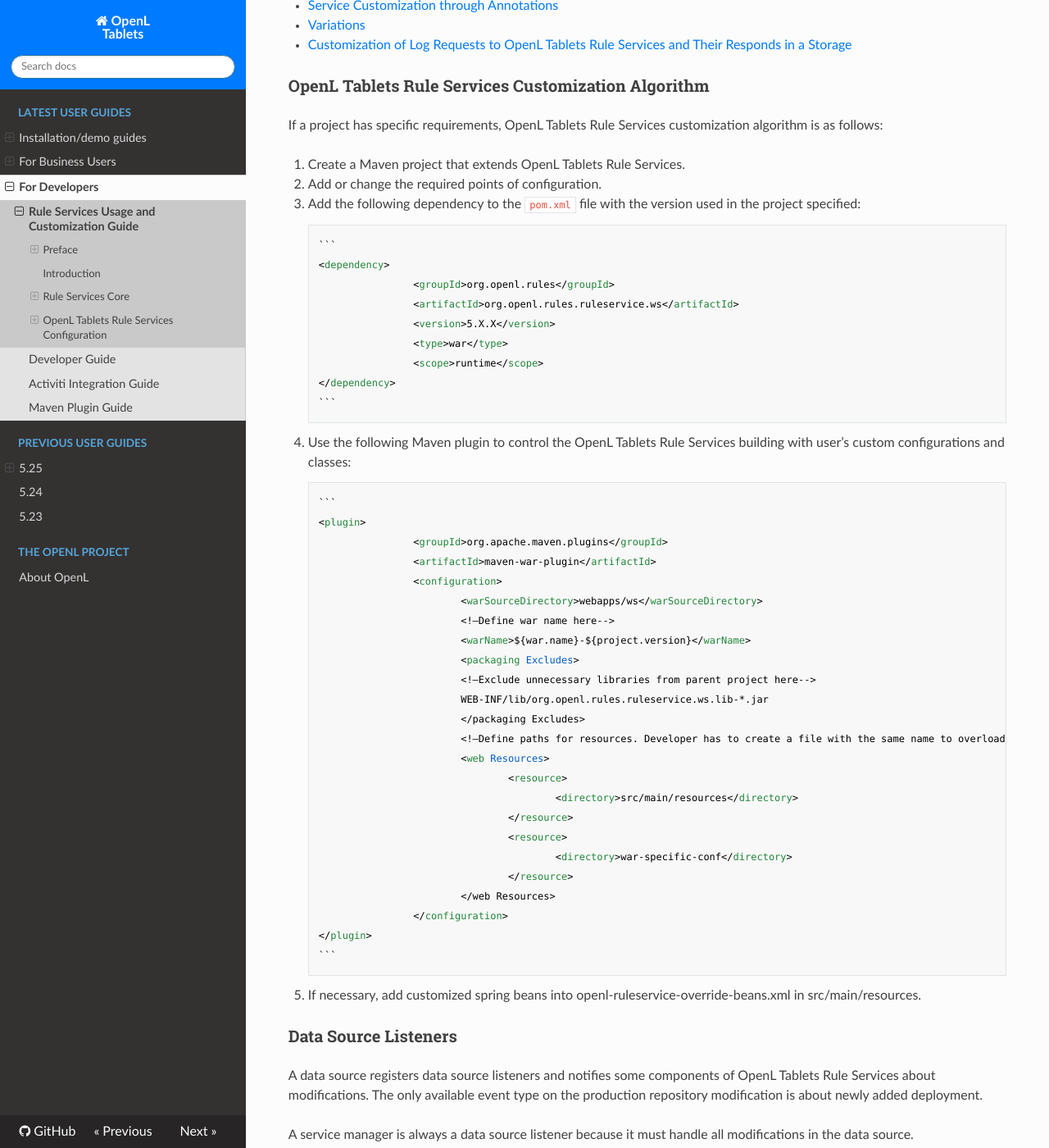
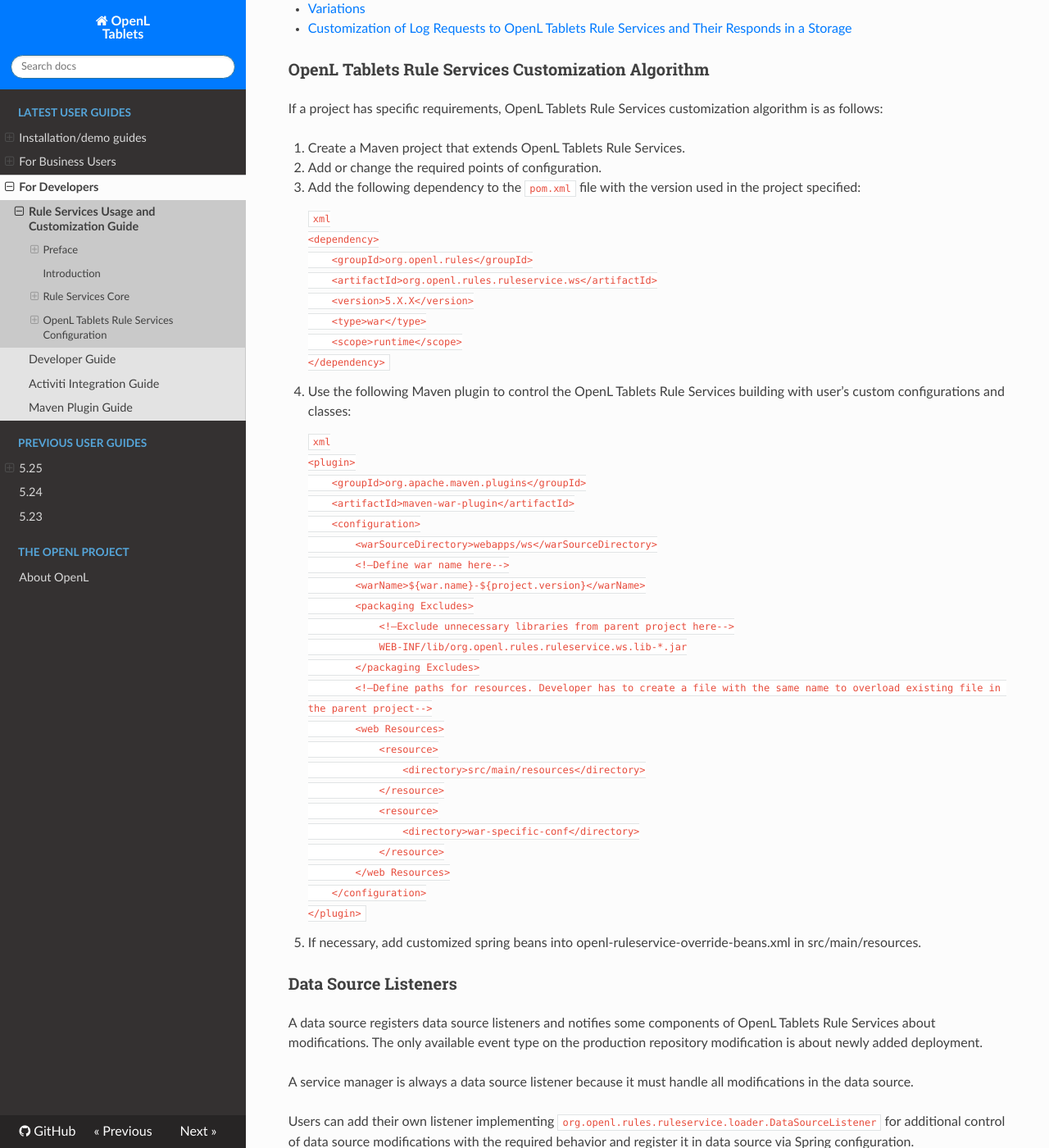
Before and after one commit to agradus/OpenLdocs, an MkDocs documentation site: the page built from docs/documentation/guides/rule_services_usage_and_customization_guide.md, in a window 1280 px wide and 1400 px high, scrolled down 31817 px. Shown: the whole window at 82% size. Built offline with MkDocs 1.6.1, drawn with Linux system fonts in a browser that asks for light colours; nearby versions of some CDN libraries; some of the changed text lies outside the part shown.

Commit message:
Formatting

````diff
--- a/docs/documentation/guides/rule_services_usage_and_customization_guide.md
+++ b/docs/documentation/guides/rule_services_usage_and_customization_guide.md
@@ -152,11 +152,11 @@
 
 `OpenLServiceFactoryBean` is a factory bean implementation used to create a proxy object to interact with OpenL Tablets service. To create a proxy object, define a been factory as described in the following example:
 
-```
+```xml
 <bean id="service1" class="org.openl.rules.ruleservice.simple.OpenLServiceFactoryBean">
-        <!-- <property name="rulesFrontend" ref="frontend"/> optional. For custom implementation of RulesFrontend  -->
-        <property name="serviceName" value="service1"/>
-        <property name="proxyInterface" value="com.myproject.Service1"/>
+    <!-- <property name="rulesFrontend" ref="frontend"/> optional. For custom implementation of RulesFrontend  -->
+    <property name="serviceName" value="service1"/>
+    <property name="proxyInterface" value="com.myproject.Service1"/>
 </bean>
 ```
 
@@ -899,13 +899,13 @@
 
 By default, only three threads are used to compile rules in parallel:
 
-```
+```properties
 ruleservice.instantiation.strategy.maxthreadsforcompile = 3
 ```
 
 For example, to permit only one thread to compile rules, set value to one as follows:
 
-```
+```properties
 ruleservice.instantiation.strategy.maxthreadsforcompile = 1
 ```
 
@@ -919,7 +919,7 @@
 
 By default, the lazy initialization strategy is enabled:
 
-```
+```properties
 ruleservice.instantiation.strategy.lazy = true
 ```
 
@@ -942,7 +942,7 @@
 
 The default CORS configuration is as follows:
 
-```
+```properties
 cors.allowed.origins =
 cors.allowed.methods = GET,OPTIONS,HEAD,PUT,POST
 cors.allowed.headers = Content-Type,Accept,api_key,Authorization
@@ -981,7 +981,7 @@
 
 By default, logging requests to OpenL Tablets Rule Services and their responds is disabled:
 
-```
+```properties
 ruleservice.store.logs.enabled = false
 ```
 
@@ -993,21 +993,23 @@
 
 1.  Download the OpenL Tablets Rule Services full web application at <https://openl-tablets.org/downloads> or use the following Maven command:
 
-```
-mvn dependency:copy -Dartifact=org.openl.rules:org.openl.rules.ruleservice.ws.full:<openl version here>:war -DoutputDirectory=./
-```
+    ```sh
+    mvn dependency:copy -Dartifact=org.openl.rules:org.openl.rules.ruleservice.ws.full:<openl version here>:war -DoutputDirectory=./
+    ```
 
 1.  Enable the Cassandra Storing Log feature using the `ruleservice.store.logs.cassandra.enabled=true `setting in the` application.properties `file`.`
 2.  Set up Cassandra connection settings defined in the `application.properties` file as described in the following lines:
 
-        ```datastax-java-driver.basic.load-balancing-policy.local-datacenter = datacenter1
-        datastax-java-driver.basic.contact-points.0 = 127.0.0.1:9042
-        datastax-java-driver.basic.session-keyspace = openl_ws_logging
-        datastax-java-driver.advanced.protocol.version = V4
-        datastax-java-driver.advanced.auth-provider.username =
-        datastax-java-driver.advanced.auth-provider.password =```
-
-            For more information on Cassandra, see <https://docs.datastax.com/en/developer/java-driver/4.5/manual/core/configuration/>. For more information on connection configuration options, see <https://docs.datastax.com/en/developer/java-driver/4.5/manual/core/configuration/reference/>.
+    ```properties
+    datastax-java-driver.basic.load-balancing-policy.local-datacenter = datacenter1
+    datastax-java-driver.basic.contact-points.0 = 127.0.0.1:9042
+    datastax-java-driver.basic.session-keyspace = openl_ws_logging
+    datastax-java-driver.advanced.protocol.version = V4
+    datastax-java-driver.advanced.auth-provider.username =
+    datastax-java-driver.advanced.auth-provider.password =
+    ```
+
+    For more information on Cassandra, see <https://docs.datastax.com/en/developer/java-driver/4.5/manual/core/configuration/>. For more information on connection configuration options, see <https://docs.datastax.com/en/developer/java-driver/4.5/manual/core/configuration/reference/>.
 
 3.  Before running the application, create a keyspace in Cassandra as described in <https://docs.datastax.com/en/cql/3.1/cql/cql_reference/create_keyspace_r.html>.
 4.  To create a schema in the Cassandra database, start OpenL Tablets Rule Services for the first time with the `ruleservice.store.logs.cassandra.schema.create = true` property.
@@ -1036,24 +1038,26 @@
 
 1.  Download the OpenL Tablets Rule Services full web application at <https://openl-tablets.org/downloads> or use the following Maven command:
 
-        ```
-        mvn dependency:copy -Dartifact=org.openl.rules:org.openl.rules.ruleservice.ws.full:<openl version here>:war -DoutputDirectory=./
-        ```
+    ```sh
+    mvn dependency:copy -Dartifact=org.openl.rules:org.openl.rules.ruleservice.ws.full:<openl version here>:war -DoutputDirectory=./
+    ```
 
 1.  Enable the relational database Storing Log feature using the `ruleservice.store.logs.db.enabled=true` setting` `in the `application.properties` file.
 2.  Set up the Hibernate connection settings defined in the `application.properties` file as described in the following lines:
 
-        ```hibernate.connection.driver_class=oracle.jdbc.driver.OracleDriver
-        hibernate.connection.url=
-        hibernate.connection.username=
-        hibernate.connection.password=
-        hibernate.show_sql=false
-        hibernate.hbm2ddl.auto=update
-        hibernate.connection.provider_class=org.hibernate.hikaricp.internal.HikariCPConnectionProvider
-        hibernate.hikari.connectionTimeout=20000
-        hibernate.hikari.minimumIdle=10
-        hibernate.hikari.maximumPoolSize=20
-        hibernate.hikari.idleTimeout=300000```
+    ```properties
+    hibernate.connection.driver_class=oracle.jdbc.driver.OracleDriver
+    hibernate.connection.url=
+    hibernate.connection.username=
+    hibernate.connection.password=
+    hibernate.show_sql=false
+    hibernate.hbm2ddl.auto=update
+    hibernate.connection.provider_class=org.hibernate.hikaricp.internal.HikariCPConnectionProvider
+    hibernate.hikari.connectionTimeout=20000
+    hibernate.hikari.minimumIdle=10
+    hibernate.hikari.maximumPoolSize=20
+    hibernate.hikari.idleTimeout=300000
+    ```
 
 Relational database is supported via the Hibernate framework. Hibernate connection properties, such as `hibernate.connection.driver_class` and `hibernate.connection.url`, must be used to configure a connection to a relational database. For a full list of properties, see Hibernate documentation at [https://docs.jboss.org/hibernate/orm/5.6/userguide/html_single/Hibernate_User_Guide.html\#database](https://docs.jboss.org/hibernate/orm/5.6/userguide/html_single/Hibernate_User_Guide.html#database).
 
@@ -1083,19 +1087,19 @@
 
 1.  Download the OpenL Tablets Rule Services full web application at <https://openl-tablets.org/downloads> or use the following Maven command:
 
-        ```
-        mvn dependency:copy -Dartifact=org.openl.rules:org.openl.rules.ruleservice.ws.all:<openl version here>:war -DoutputDirectory=./
-        ```
+    ```sh
+    mvn dependency:copy -Dartifact=org.openl.rules:org.openl.rules.ruleservice.ws.all:<openl version here>:war -DoutputDirectory=./
+    ```
 
 1.  Set up Hive connection settings defined in the `application.properties` file as follows:
 
-        ```
-        ruleservice.store.logs.hive.enabled = true
-        hive.connection.url = jdbc:hive2://localhost:10000/default
-        hive.connection.username =
-        hive.connection.password =
-        hive.connection.pool.maxSize = 10
-        ```
+    ```properties
+    ruleservice.store.logs.hive.enabled = true
+    hive.connection.url = jdbc:hive2://localhost:10000/default
+    hive.connection.username =
+    hive.connection.password =
+    hive.connection.pool.maxSize = 10
+    ```
 
 The following properties can be modified to configure Hive:
 
@@ -1144,42 +1148,42 @@
 2.  Add or change the required points of configuration.
 3.  Add the following dependency to the `pom.xml` file with the version used in the project specified:
 
-        ```
-        <dependency>
-                        <groupId>org.openl.rules</groupId>
-                        <artifactId>org.openl.rules.ruleservice.ws</artifactId>
-                        <version>5.X.X</version>
-                        <type>war</type>
-                        <scope>runtime</scope>
-        </dependency>
-        ```
+    ```xml
+    <dependency>
+        <groupId>org.openl.rules</groupId>
+        <artifactId>org.openl.rules.ruleservice.ws</artifactId>
+        <version>5.X.X</version>
+        <type>war</type>
+        <scope>runtime</scope>
+    </dependency>
+    ```
 
 1.  Use the following Maven plugin to control the OpenL Tablets Rule Services building with user’s custom configurations and classes:
 
-        ```
-        <plugin>
-                        <groupId>org.apache.maven.plugins</groupId>
-                        <artifactId>maven-war-plugin</artifactId>
-                        <configuration>
-                                <warSourceDirectory>webapps/ws</warSourceDirectory>
-                                <!—Define war name here-->
-                                <warName>${war.name}-${project.version}</warName>
-                                <packaging Excludes>
-                                <!—Exclude unnecessary libraries from parent project here-->
-                                WEB-INF/lib/org.openl.rules.ruleservice.ws.lib-*.jar
-                                </packaging Excludes>
-                                <!—Define paths for resources. Developer has to create a file with the same name to overload existing file in the parent project-->
-                                <web Resources>
-                                        <resource>
-                                                <directory>src/main/resources</directory>
-                                        </resource>
-                                        <resource>
-                                                <directory>war-specific-conf</directory>
-                                        </resource>
-                                </web Resources>
-                        </configuration>
-        </plugin>
-        ```
+    ```xml
+    <plugin>
+        <groupId>org.apache.maven.plugins</groupId>
+        <artifactId>maven-war-plugin</artifactId>
+        <configuration>
+            <warSourceDirectory>webapps/ws</warSourceDirectory>
+            <!—Define war name here-->
+            <warName>${war.name}-${project.version}</warName>
+            <packaging Excludes>
+                <!—Exclude unnecessary libraries from parent project here-->
+                WEB-INF/lib/org.openl.rules.ruleservice.ws.lib-*.jar
+            </packaging Excludes>
+            <!—Define paths for resources. Developer has to create a file with the same name to overload existing file in the parent project-->
+            <web Resources>
+                <resource>
+                    <directory>src/main/resources</directory>
+                </resource>
+                <resource>
+                    <directory>war-specific-conf</directory>
+                </resource>
+            </web Resources>
+        </configuration>
+    </plugin>
+    ```
 
 1.  If necessary, add customized spring beans into openl-ruleservice-override-beans.xml in src/main/resources.
 
@@ -1217,24 +1221,24 @@
 
 This configuration can be applied to projects using the `rules.xml` file. An example is as follows:
 
-```
+```xml
 <project>
-        <name>project-name</name>
-        <modules>
-                        <module>
-                                <name>module-name</name>
-                                <rules-root path="rules/Calculation.xlsx"/>
-                                <method-filter>
-                                        <includes>
-                                                <value>.*determinePolicyPremium.*</value>
-                                                <value>.*vehiclePremiumCalculation.*</value>
-                                        </includes>
-                                </method-filter>
-                        </module>
-        </modules>
-        <classpath>
-                <entry path="lib/*"/>
-        </classpath>
+    <name>project-name</name>
+    <modules>
+        <module>
+            <name>module-name</name>
+            <rules-root path="rules/Calculation.xlsx"/>
+            <method-filter>
+                <includes>
+                    <value>.*determinePolicyPremium.*</value>
+                    <value>.*vehiclePremiumCalculation.*</value>
+                </includes>
+           </method-filter>
+       </module>
+    </modules>
+    <classpath>
+        <entry path="lib/*"/>
+    </classpath>
 </project>
 ```
 
@@ -1271,7 +1275,7 @@
 
 An example is as follows:
 
-```
+```java
 public class RequestModelValidator implements ServiceMethodBeforeAdvice {
     public void before(Method interfaceMethod, Object proxy,
                        Object... args) throws Throwable {
@@ -1285,7 +1289,7 @@
 
 To use the “before” interceptor, proceed as follows:
 
-```
+```java
 @ServiceMethodBeforeAdvice({ RequestModelValidator.class })
 Result doSomething(RequestModel requestModel);
 ```
@@ -1296,7 +1300,7 @@
 
 An example is as follows:
 
-```
+```java
 public class MyMethodAroundInterceptor implements ServiceMethodAroundAdvice<Response> {
     @Override
     public Response around(Method interfaceMethod, Method proxyMethod, Object proxy, Object... args) throws Throwable {
@@ -1308,7 +1312,7 @@
 
 To use the “around” interceptor, proceed as follows:
 
-```
+```java
 @ServiceCallAroundInterceptor({ MyMethodAroundInterceptor.class })
 Response doSomething(RequestModel requestModel);
 ```
@@ -1326,7 +1330,7 @@
 
 Example of the “after” interceptor implementation with after returning logic is as follows:
 
-```
+```java
 public class SpreadsheetResultConverter extends
                                AbstractServiceMethodAfterReturningAdvice<ResponseDTO> {
 
@@ -1348,18 +1352,18 @@
 
 Example of the “after” interceptor implementation with after throwing logic is as follows:
 
-```
-public class ExceptionHandlingAdvice extends
-                                AbstractServiceMethodAfterThrowingAdvice <ResponseDTO> {
-    private static final Logger LOG = LoggerFactory
-                                           .getLogger(ExceptionHandlingAdvice.class);
+```java
+public class ExceptionHandlingAdvice extends AbstractServiceMethodAfterThrowingAdvice <ResponseDTO> {
+    private static final Logger LOG = LoggerFactory.getLogger(ExceptionHandlingAdvice.class);
     @Override
     public ResponseDTO afterThrowing(Method iMethod, Exception t, Object... args) {
         LOG.error(t.getMessage(), t);
         return new ResponseDTO("INTERNAL_ERROR", t.getMessage());
     }
 }
+```
 To use the “after” interceptor, proceed as follows:
+```java
 @ServiceCallAfterInterceptor({ SpreadsheetResultConverter.class,
                               ExceptionHandlingAdvice.class })
 ResponseDTO doSometing(Request request);
@@ -1375,8 +1379,8 @@
 
 The advice class uses the same class loader that is used to compile the OpenL Tablets project. It means that a user can access all datatype classes generated by the system for a particular project. An additional method can be used when additional mapping between the OpenL Tablets model and external model is required, for example:
 
-```
-public static class LoadClassExtraMethod implements ServiceExtraMethodHandler<Object> {
+```java
+    public static class LoadClassExtraMethod implements ServiceExtraMethodHandler<Object> {
         @Override
         public Object invoke(Method interfaceMethod, Object serviceBean, Object... args) throws Exception {
             // MyBean is Datatype defined in OpenL
@@ -1417,7 +1421,7 @@
 
 Service methods annotated `@POST` accepts only POST requests. Usage example is as follows:
 
-```
+```java
 @POST
 MyResponse someMethod();
 ```
@@ -1426,7 +1430,7 @@
 
 Service method annotated `@GET` accepts only GET requests. Usage example is as follows:
 
-```
+```java
 @GET
 MyResponse someMethod(MyType myType);
 ```
@@ -1435,14 +1439,14 @@
 
 Usage example is as follows:
 
-```
+```java
 @Path(“/customPrefix/someMethod”)
 MyResponse someMethod(MyType myType);
 ```
 
 Required Maven dependency is as follows:
 
-```
+```xml
 <dependency>
     <groupId>jakarta.ws.rs</groupId>
     <artifactId>jakarta.ws.rs-api</artifactId>
@@ -1463,15 +1467,15 @@
 
         An example is as follows:
 
-        ```
-        <rules-deploy>
-                <isProvideRuntimeContext>true</isProvideRuntimeContext>
-                <isProvideVariations>false</isProvideVariations>
-                <serviceName>dynamic-interface-test3</serviceName>
-                <annotationTemplateClassName>org.openl.ruleservice.dynamicinterface.test.MyTemplateClass</annotationTemplateClassName>
-                <url></url>
-        </rules-deploy>
-        ```
+    ```xml
+    <rules-deploy>
+        <isProvideRuntimeContext>true</isProvideRuntimeContext>
+        <isProvideVariations>false</isProvideVariations>
+        <serviceName>dynamic-interface-test3</serviceName>
+        <annotationTemplateClassName>org.openl.ruleservice.dynamicinterface.test.MyTemplateClass</annotationTemplateClassName>
+        <url></url>
+    </rules-deploy>
+    ```
 
 1.  Define a template interface with the annotated methods with the same signature as in a generated dynamic interface.
 
@@ -1479,21 +1483,21 @@
 
 **Example:** SubType is a subclass of class MyType. Consider the following methods are generated in the generated interface:
 
-```
+```java
 void someMethod(IRulesRuntimeContext context, MyType myType);
 void someMethod(IRulesRuntimeContext context, SubType otherType);
 ```
 
 Add an annotation to the first method using the same method signature in the template interface as follows:
 
-```
+```java
 @ServiceCallAfterInterceptor(value = { MyAfterAdvice.class })
 void someMethod(IRulesRuntimeContext context, MyType myType);
 ```
 
 If the `MyType` class is also generated at runtime, use a super type of the `MyType` class. An example is as follows:
 
-```
+```java
 @ServiceCallAfterInterceptor(value = { MyAfterAdvice.class })
 void someMethod(IRulesRuntimeContext context, @RulesType("MyType") Object myType);
 ```
@@ -1580,11 +1584,11 @@
 
 Default value for all deployed services is defined in the `ruleservice.isSupportVariations `property in` application.properties`.` `By default, it is disabled. A variation can be enabled and disabled on the project level using the `rules-deploy.xml` deployment configuration file. An example is as follows:
 
-```
+```xml
 <rules-deploy>
-        …
-        <isProvideVariations>false</isProvideVariations>
-        …
+    …
+    <isProvideVariations>false</isProvideVariations>
+    …
 </rules-deploy>
 ```
 
@@ -1644,7 +1648,7 @@
 
 The org.openl.rules.ruleservice.storelogdata.advice.StoreLogDataAdvice interface has only one method to implement. An example is as follows:
 
-```
+```java
 public class CollectDataStoreLogDataAdvice implements StoreLogDataAdvice {
    @Override
    public void prepare(Map<String, Object> values, Object[] args, Object result, Exception ex) {
@@ -1680,7 +1684,7 @@
 
 All annotations described in this section have an optional converter attribute for converting a collected type into the required field type. Use implementation of the org.openl.rules.ruleservice.storelogdata.Converter interface for the convertor attribute. A usage example of this interface is as follows:
 
-```
+```java
 public final class ZonedDataTimeToDateConvertor implements Converter<ZonedDateTime, Date> {
     @Override
     public Date apply(ZonedDateTime value) {
@@ -1706,7 +1710,7 @@
 
 Cassandra entity example is as follows:
 
-```
+```java
 @Entity
 @EntitySupport(PersonOperations.class)
 @CqlName("person")
@@ -1729,7 +1733,7 @@
 
 DAO interface example to insert a Person entity is as follows:
 
-```
+```java
 @Dao
 public interface PersonDao {
    @Insert
@@ -1741,7 +1745,7 @@
 
 Mapper example that obtains PersonDao is as follows:
 
-```
+```java
 @Mapper
 public interface PersonMapper {
    @DaoFactory
@@ -1753,7 +1757,7 @@
 
 An example of using Maven plugin to generate implementations is as follows:
 
-```
+```xml
 <plugin>
     <artifactId>maven-compiler-plugin</artifactId>
     <configuration>
@@ -1770,13 +1774,16 @@
 
 The @org.openl.rules.ruleservice.storelogdata.cassandra.annotation.EntitySupport annotation is used to define a class that instantiates a mapper instance with generated mapper builder and implements insert operation. This annotation must be used on the entity class as follows:
 
-```
+```java
 @Entity
 @EntitySupport(PersonOperations.class)
 @CqlName("person")
 public class Person {
   …
 }
+```
+
+```java
 public class PersonOperations implements EntityOperations<PersonDao, Person> {
    @Override
    public PersonDao buildDao(CqlSession cqlSession) throws DaoCreationException {
@@ -1800,7 +1807,7 @@
 
 An example is as follows:
 
-```
+```sql
 CREATE TABLE IF NOT EXISTS person(
   id text,
   birthday timestamp,
@@ -1820,13 +1827,13 @@
 
 A custom relational database entity example is as follows:
 
-```
+```java
 @Entity(name = "person")
 public class Person {
 
     @Id
-@GeneratedValue(strategy = GenerationType.SEQUENCE, generator = "person_generator")
-@SequenceGenerator(name = "person_generator", sequenceName = "openl_log_data_generator", allocationSize = 50)
+    @GeneratedValue(strategy = GenerationType.SEQUENCE, generator = "person_generator")
+    @SequenceGenerator(name = "person_generator", sequenceName = "openl_log_data_generator", allocationSize = 50)
     private Long id;
 
     @IncomingTime
@@ -1858,36 +1865,36 @@
 
 Custom Hive entity example is as follows:
 
-```
+```java
 @Entity("person_data")
 public class Person {
 
-@Value(converter = RandomUUID.class)
-private String id;
-
-@IncomingTime
-private ZonedDateTime incomingTime;
-
-@OutcomingTime
-private ZonedDateTime  outcomingTime;
-
-@Request
-private String request;
-
-@Response
-private String response;
-
-@ServiceName
-private String serviceName;
-
-@MethodName
-private String methodName;
-
-@Publisher
-private String publisherType;
-
-@Url
-private String url;
+    @Value(converter = RandomUUID.class)
+    private String id;
+
+    @IncomingTime
+    private ZonedDateTime incomingTime;
+
+    @OutcomingTime
+    private ZonedDateTime  outcomingTime;
+
+    @Request
+    private String request;
+
+    @Response
+    private String response;
+
+    @ServiceName
+    private String serviceName;
+
+    @MethodName
+    private String methodName;
+
+    @Publisher
+    private String publisherType;
+
+    @Url
+    private String url;
 }
 ```
 
@@ -1901,7 +1908,7 @@
 
 The following example illustrates client code generation for the JSON content type:
 
-```
+```java
 JacksonObjectMapperFactoryBean = new JacksonObjectMapperFactoryBean();
 jacksonObjectMapperFactoryBean.setEnableDefaultTyping(true);
 Set<String> overrideTypes = new HashSet<String>();
@@ -1992,7 +1999,7 @@
 
 In this case, add the following property to the `application.properties` file:
 
-```
+```properties
 version-in-deployment-name = true
 ```
 
@@ -2047,7 +2054,7 @@
 
 OpenL Tablets deployment descriptor is a marker which tells OpenL Tablets Engine that this type of deployment may contain several OpenL Tablets projects. This file is mandatory and may optionally contain the name property to customize deployment name:
 
-```
+```yaml
 name: openl-multiple-project-deployment
 ```
 
````
